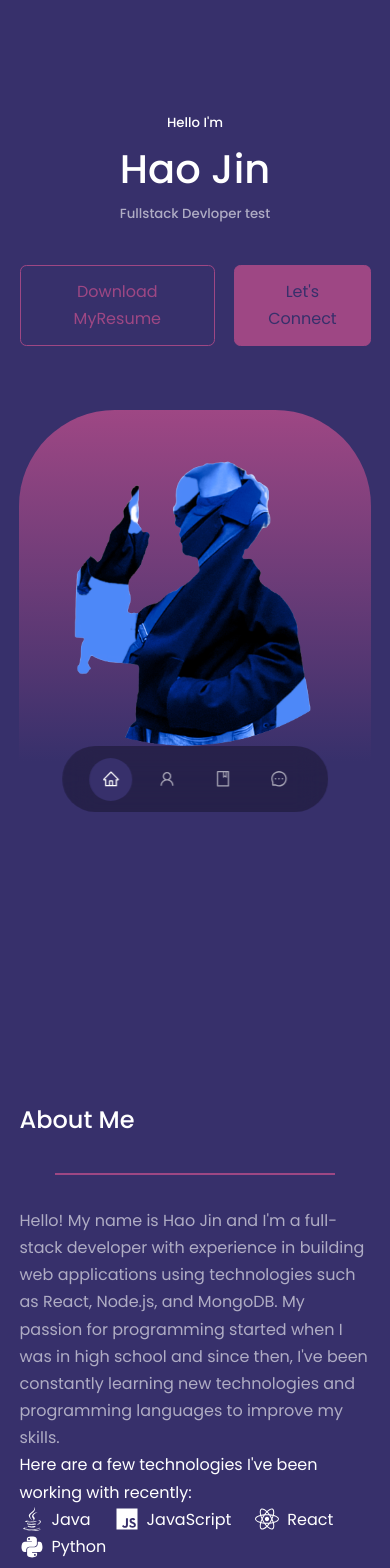
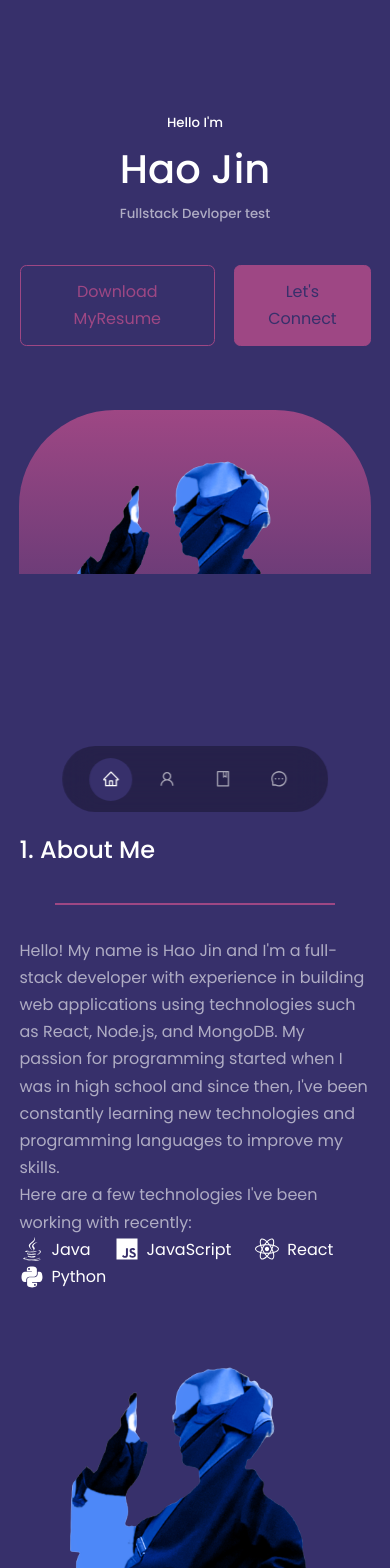
Before and after one commit to hjinlucas/react_personal_website, a React (Create React App) app: page / in a window 390 px wide. Shown: the top 1568 px of the page. Built offline with nearby package versions, Linux system fonts and the light colour scheme.

Commit message:
Create aboutMe contents

```diff
--- a/src/components/about/About.jsx
+++ b/src/components/about/About.jsx
@@ -1,17 +1,19 @@
 import React from 'react'
 import './about.css'
 import { FaJava, FaJs, FaReact, FaPython } from 'react-icons/fa';
-import profilePhoto from '../../assets/me_img_greybg_round.png';
+import profilePhoto from '../../assets/me_artsy_img_nobg.png';
 
 const About = () => {
   return (
     <section id='about'>
       <div className='container'>
         <div className='about-content'>
-          <h2>About Me</h2>
+          <h2>1. About Me</h2>
           <hr className='hr-line' />
+
           <p className='text-light'>Hello! My name is Hao Jin and I'm a full-stack developer with experience in building web applications using technologies such as React, Node.js, and MongoDB. My passion for programming started when I was in high school and since then, I've been constantly learning new technologies and programming languages to improve my skills.</p>
-          <p>Here are a few technologies I've been working with recently:</p>
+          <p className='text-light'>Here are a few technologies I've been working with recently:</p>
+
           <div className='tech-list'>
             <div className='tech-col'>
               <FaJava className='tech-icon' />
@@ -30,10 +32,13 @@ const About = () => {
               <span>Python</span>
             </div>
           </div>
+
         </div>
+
         <div className='about-image'>
           <img src={profilePhoto} alt='Hao Jin' />
         </div>
+
       </div>
     </section>
   )
--- a/src/components/about/about.css
+++ b/src/components/about/about.css
@@ -72,4 +72,5 @@
       font-size: 1.5rem;
       margin-right: 0.5rem;
     }
+
   }
--- a/src/components/header/header.css
+++ b/src/components/header/header.css
@@ -73,9 +73,6 @@ header{
 
 /* ================= Media Queries (Small Devices) ================= */
 @media screen and (max-width: 600px) {
-    header{
-        height: 100vh;
-    }
 
     .header__contact,
     .scroll__down{
```
